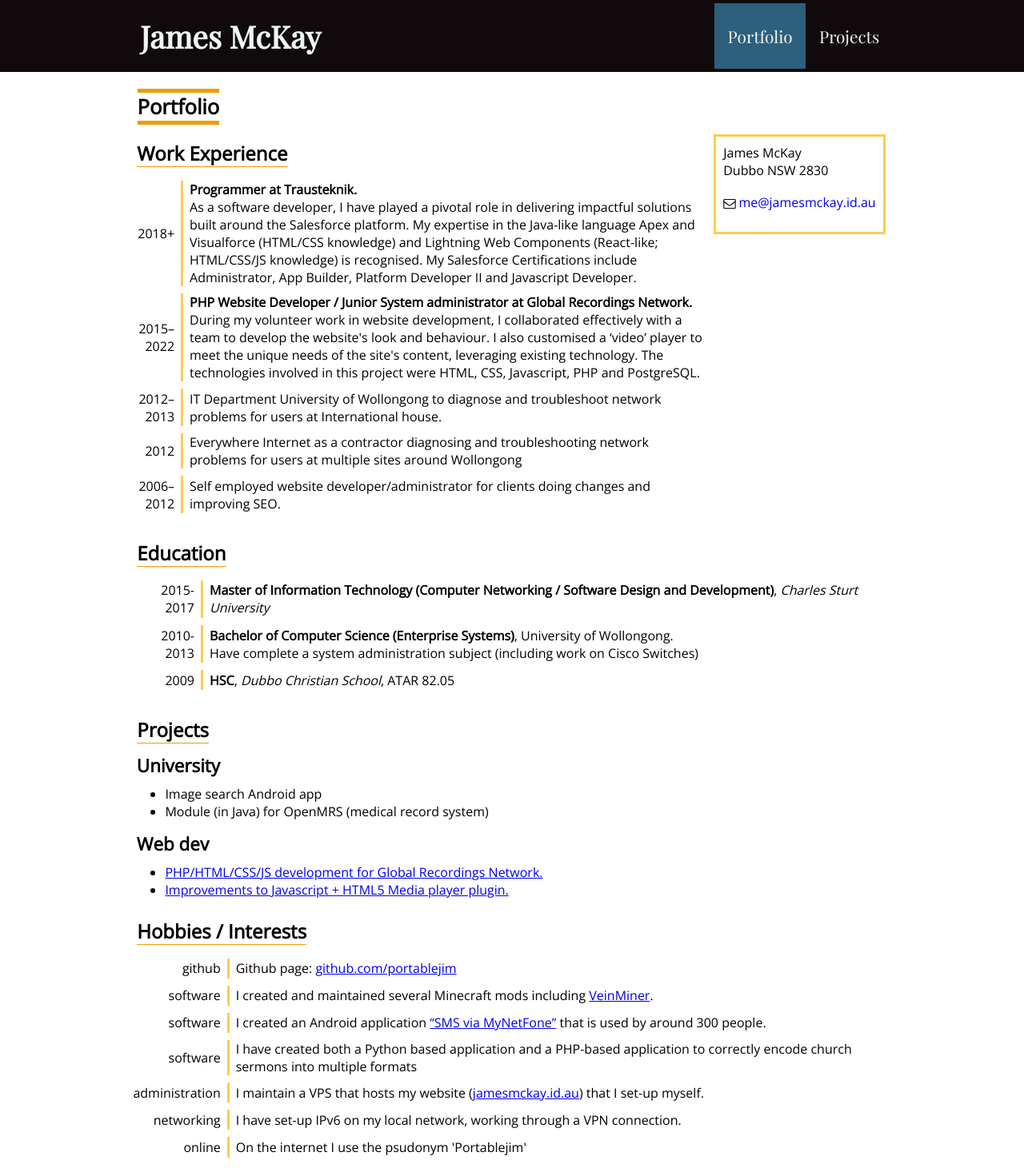
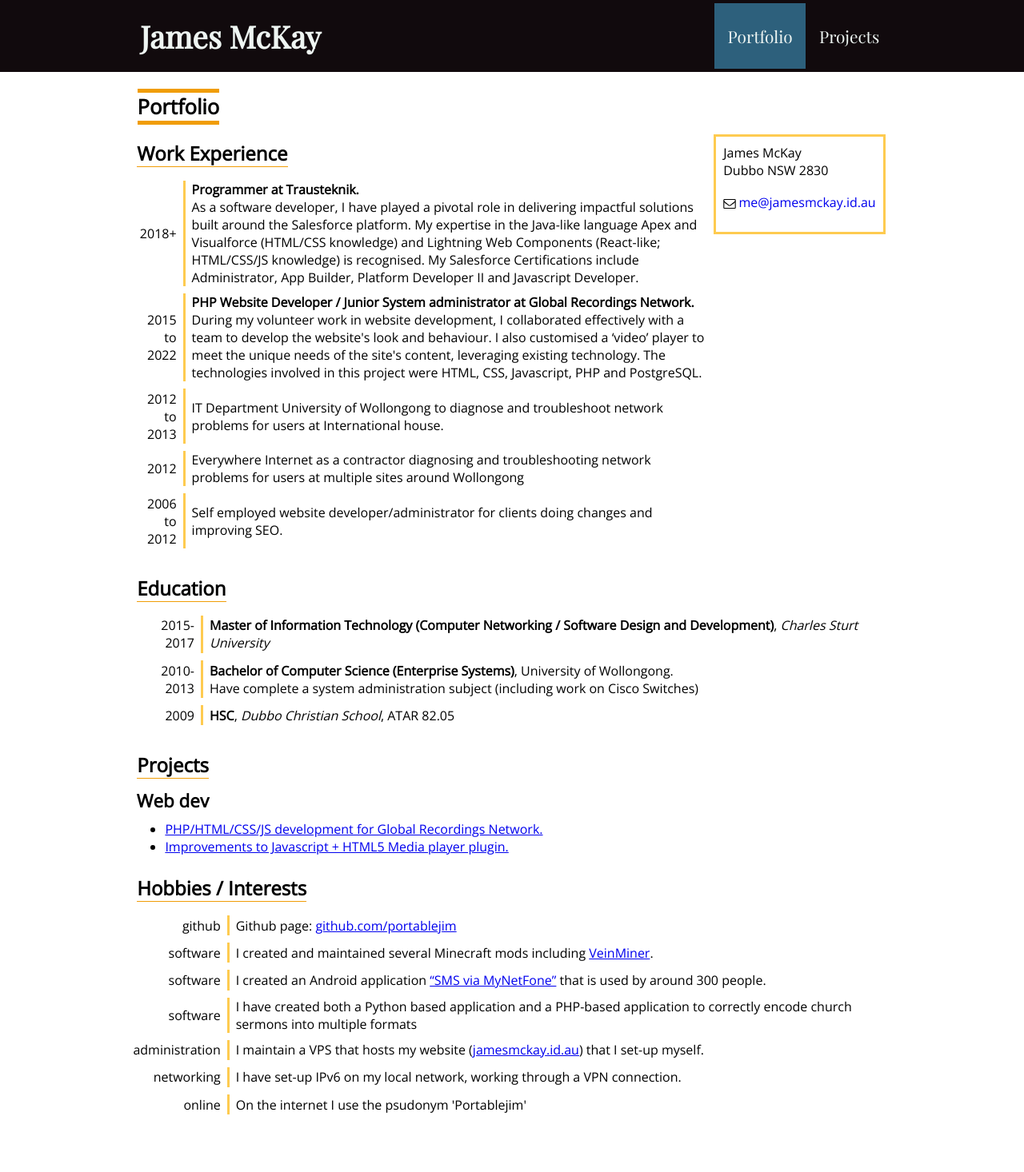
Before and after one commit to portablejim/portablejim.github.io, a Jekyll site: the page built from index.html, in a window 1280 px wide. Shown: the whole page at 80% size. Built offline with Jekyll 4.4.1, drawn with Linux system fonts in a browser that asks for light colours; after the commit the page ends 1412 px from its top, so only the background shows below that.

Commit message:
Styling updates

```diff
--- a/index.html
+++ b/index.html
@@ -16,10 +16,10 @@ pageClass: resume
                 <div class="dated-list">
                     <ul class="">
                         <li><span class="date">2018+</span><p><strong>Programmer at Trausteknik.</strong><br />As a software developer, I have played a pivotal role in delivering impactful solutions built around the Salesforce platform. My expertise in the Java-like language Apex and Visualforce (HTML/CSS knowledge) and Lightning Web Components (React-like; HTML/CSS/JS knowledge) is recognised. My Salesforce Certifications include Administrator, App Builder, Platform Developer II and Javascript Developer.</p></li>
-                        <li><span class="date">2015–2022</span><p><strong>PHP Website Developer / Junior System administrator at Global Recordings Network.</strong><br />During my volunteer work in website development, I collaborated effectively with a team to develop the website's look and behaviour. I also customised a ‘video’ player to meet the unique needs of the site's content, leveraging existing technology. The technologies involved in this project were HTML, CSS, Javascript, PHP and PostgreSQL.</p></li>
-                        <li><span class="date">2012–2013 </span><p>IT Department University of Wollongong to diagnose and troubleshoot network problems for users at International house.</p></li>
+                        <li><span class="date">2015 to 2022</span><p><strong>PHP Website Developer / Junior System administrator at Global Recordings Network.</strong><br />During my volunteer work in website development, I collaborated effectively with a team to develop the website's look and behaviour. I also customised a ‘video’ player to meet the unique needs of the site's content, leveraging existing technology. The technologies involved in this project were HTML, CSS, Javascript, PHP and PostgreSQL.</p></li>
+                        <li><span class="date">2012 to 2013 </span><p>IT Department University of Wollongong to diagnose and troubleshoot network problems for users at International house.</p></li>
                         <li><span class="date">2012 </span><p>Everywhere Internet as a contractor diagnosing and troubleshooting network problems for users at multiple sites around Wollongong</p></li>
-                        <li><span class="date">2006–2012 </span><p>Self employed website developer/administrator for clients doing changes and improving SEO.</p></li>
+                        <li><span class="date">2006 to 2012 </span><p>Self employed website developer/administrator for clients doing changes and improving SEO.</p></li>
                     </ul>
                 </div>
             </section>
@@ -39,13 +39,6 @@ pageClass: resume
             </section>
     <section>
         <h2><span>Projects</span></h2>
-        <section>
-            <h3><span>University</span></h3>
-            <ul class="link-list">
-                <li>Image search Android app</li>
-                <li>Module (in Java) for OpenMRS (medical record system)</li>
-            </ul>
-        </section>
         <section>
             <h3><span>Web dev</span></h3>
             <ul class="link-list">
```
